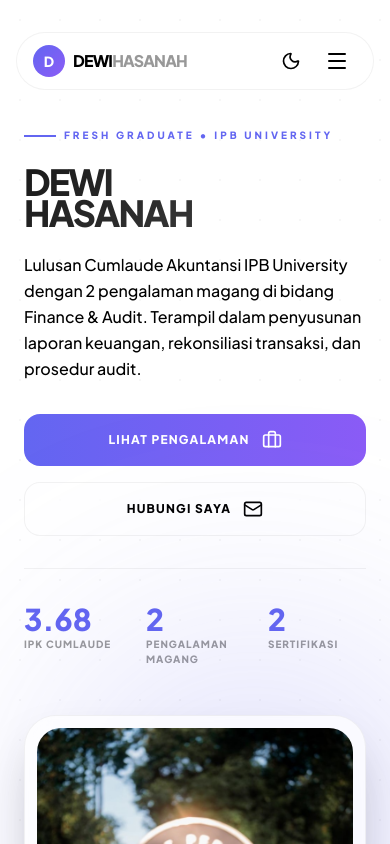
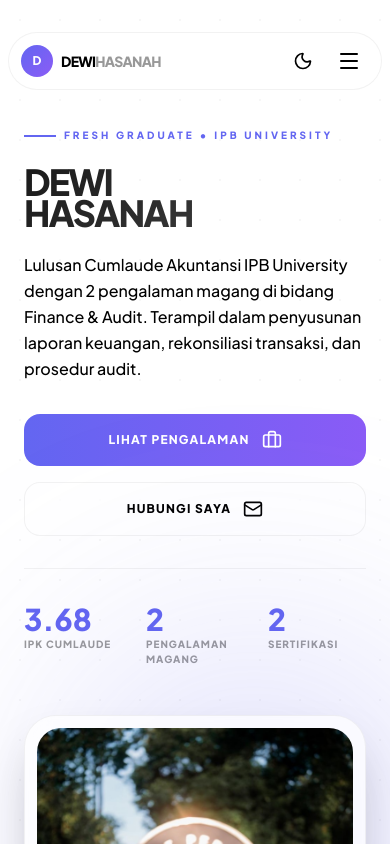
Before and after one commit to hafizhmaulidan15/portfolio-dewi-hasanah, a React (Vite) app: page / in a window 390 px wide. Shown: the top 844 px of the page. Built offline with nearby package versions, Linux system fonts and the light colour scheme.

Commit message:
fix: responsive navbar spacing and competencies grid layout

```diff
--- a/App.tsx
+++ b/App.tsx
@@ -74,13 +74,13 @@ const Navbar = ({ theme, toggleTheme }: { theme: string, toggleTheme: () => void
 
   return (
     <nav className={`fixed top-0 left-0 w-full z-50 transition-all duration-500 ${scrolled ? 'py-4' : 'py-8'}`}>
-      <div className="container mx-auto px-4 md:px-6">
-        <div className={`flex justify-between items-center glass p-2 md:p-3 rounded-full border-black/5 dark:border-white/10 px-4 md:px-8 ${scrolled ? 'shadow-2xl' : ''}`}>
+      <div className="container mx-auto px-2 md:px-6">
+        <div className={`flex justify-between items-center glass p-2 md:p-3 rounded-full border-black/5 dark:border-white/10 px-3 md:px-8 ${scrolled ? 'shadow-2xl' : ''}`}>
           <div className="flex items-center gap-2 md:gap-3">
-            <div className="w-8 h-8 md:w-10 md:h-10 bg-gradient-to-br from-[#6366F1] to-[#8B5CF6] rounded-full flex items-center justify-center">
-              <span className="text-white font-black text-sm md:text-lg">D</span>
+            <div className="w-8 h-8 md:w-10 md:h-10 bg-gradient-to-br from-[#6366F1] to-[#8B5CF6] rounded-full flex items-center justify-center flex-shrink-0">
+              <span className="text-white font-black text-xs md:text-lg">D</span>
             </div>
-            <span className="text-base md:text-xl font-black tracking-tighter uppercase block">Dewi<span className="opacity-40">Hasanah</span></span>
+            <span className="text-sm md:text-xl font-black tracking-tighter uppercase whitespace-nowrap">Dewi<span className="opacity-40">Hasanah</span></span>
           </div>
 
           <div className="hidden md:flex items-center space-x-8 text-[10px] font-black uppercase tracking-widest">
@@ -221,9 +221,9 @@ export default function App() {
             <span className="text-[10px] font-black uppercase tracking-[0.4em] text-[#6366F1]">Keahlian</span>
             <h2 className="text-3xl md:text-5xl lg:text-7xl font-black uppercase tracking-tighter">Kompetensi.</h2>
           </div>
-          <div className="grid md:grid-cols-3 gap-4 md:gap-6">
+          <div className="grid md:grid-cols-2 gap-4 md:gap-6">
             {SERVICES.map((s, idx) => (
-              <div key={s.id} className={`glass dark:bg-white/5 p-6 md:p-10 rounded-2xl md:rounded-[2.5rem] border-black/5 dark:border-white/10 transition-all hover:-translate-y-2 ${idx === 0 ? 'md:col-span-2' : ''}`}>
+              <div key={s.id} className="glass dark:bg-white/5 p-6 md:p-10 rounded-2xl md:rounded-[2.5rem] border-black/5 dark:border-white/10 transition-all hover:-translate-y-2">
                 <h3 className="text-xl md:text-2xl lg:text-3xl font-black uppercase tracking-tighter mb-3 md:mb-4">{s.title}</h3>
                 <p className="opacity-60 text-sm md:text-base lg:text-lg">{s.description}</p>
               </div>
```
